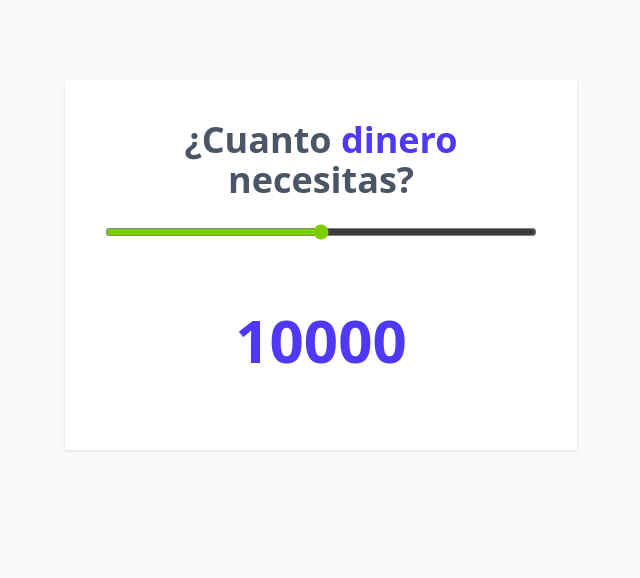
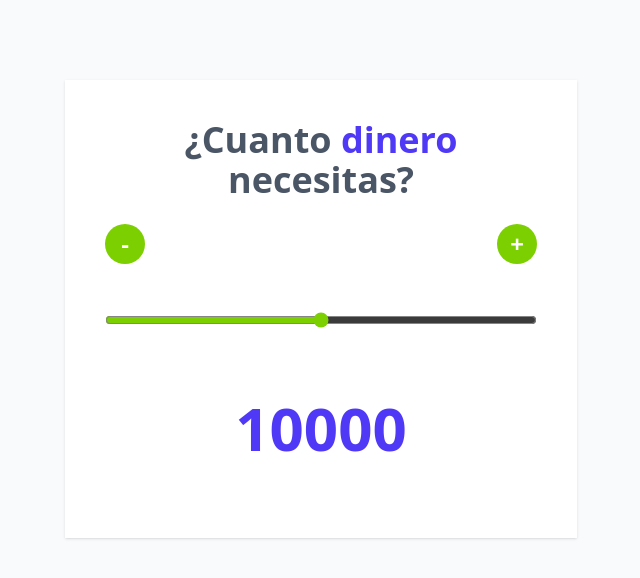
Before and after one commit to luks370/cotizador-prestamos-react, a React (Vite) app: page / in a window 1280 px wide. Shown: the top 578 px of the page, without its empty margins (319-959 px from the left). Built offline with nearby package versions, Linux system fonts and the light colour scheme.

Commit message:
agregamos botones y usamos props para pasar valores y funciones

```diff
--- a/src/App.jsx
+++ b/src/App.jsx
@@ -1,5 +1,6 @@
 import { useState } from "react"
 import Header from "./components/Header.jsx"
+import Button from "./components/Button.jsx"
 
 function App() {
   const [cantidad, setCantidad] = useState(10000); // hacemos destructuring de useState porque devuleve un arreglo
@@ -12,9 +13,34 @@
     setCantidad(parseInt(e.target.value))
   }
 
+  function handlerClickDecremento(e){
+    const valor = cantidad - STEP
+    if(valor >= MIN){
+      setCantidad(valor)
+    }
+  }
+
+  function handlerClickIncremento(e){
+    const valor = cantidad + STEP
+    if(valor <= MAX){
+      setCantidad(valor)
+    }
+  }
+
   return (
     <div className="my-20 max-w-lg mx-auto bg-white shadow p-10">
       < Header />
+
+      <div className="flex justify-between my-6">
+        <Button
+          operador="-"
+          fn={handlerClickDecremento}
+        />
+        <Button
+          operador="+"
+          fn={handlerClickIncremento}
+        />
+      </div>
 
       <input
         type="range"
--- /dev/null
+++ b/src/components/Button.jsx
@@ -0,0 +1,12 @@
+
+function Button({operador, fn}) {
+  return (
+    <button
+        type="button"
+        className="h-10 w-10 flex items-center justify-center font-bold text-white text-2xl bg-lime-500 rounded-full hover:outline-none hover:ring-2 hover:ring-offset-2 hover:ring-lime-500"
+        onClick={fn}
+    >{operador}</button>
+  )
+}
+
+export default Button
```
